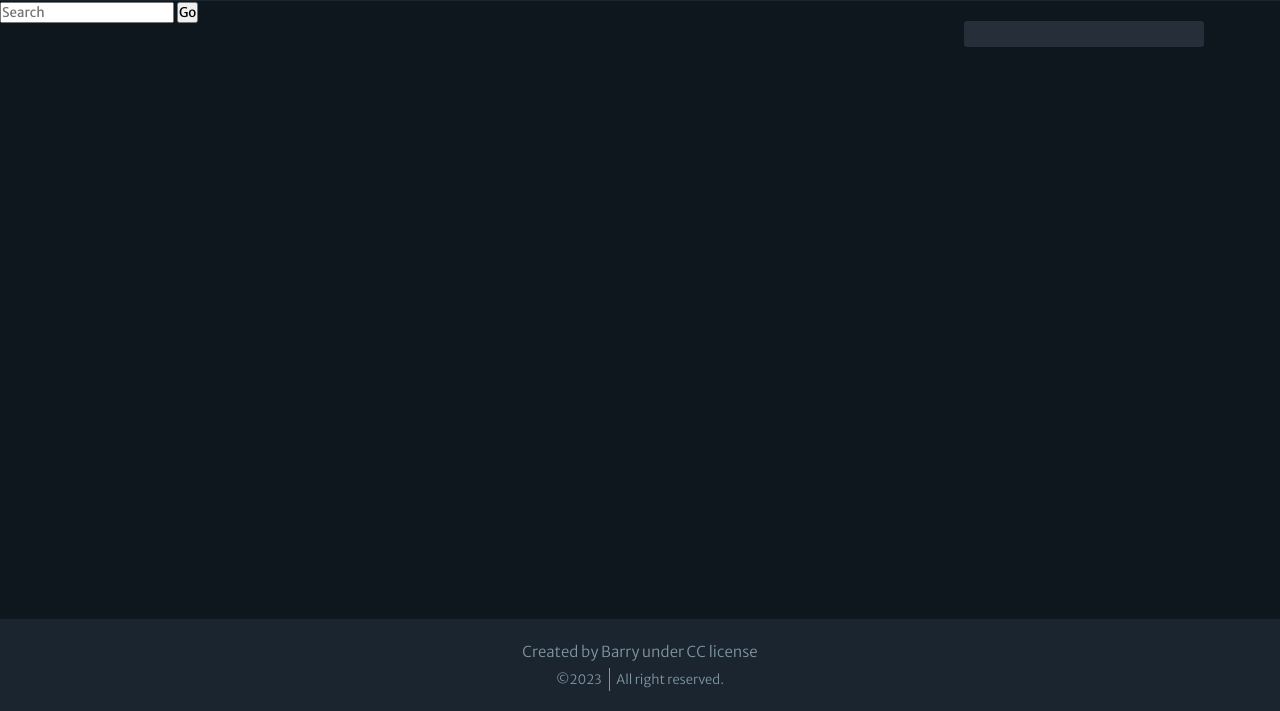
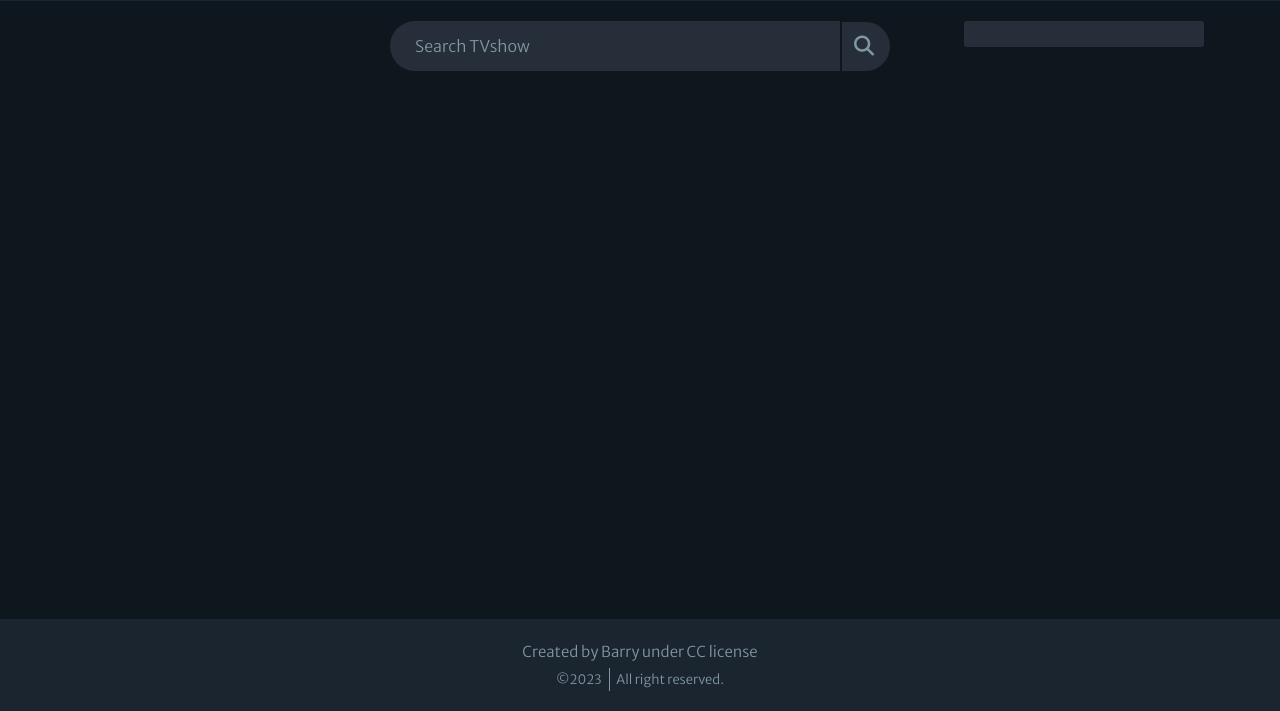
Before and after one commit to 1iceberg1/TVShows-Box, a website built with webpack: page src/index.html in a window 1280 px wide. Shown: the part 89-800 px from the top of the page. Built offline with nearby package versions, Linux system fonts and the light colour scheme; no server answers.

Commit message:
change searchBar style

```diff
--- a/src/index.html
+++ b/src/index.html
@@ -29,8 +29,8 @@
     </section>
 
     <section id="searchBar">
-      <input type="text" placeholder="Search" name="search" id="search">
-      <button type="button" id="searchBtn">Go</button>
+      <input type="text" placeholder="Search TVshow" name="search" id="search">
+      <button type="submit" id="searchBtn"><i class="fa-solid fa-magnifying-glass"></i></button>
     </section>
 
     <section id="home">
--- a/src/style.css
+++ b/src/style.css
@@ -122,6 +122,60 @@ header #link a:first-child {
 }
 
 /* home interface */
+#searchBar {
+  width: fit-content;
+  margin: 20px auto;
+  display: flex;
+  align-items: center;
+  gap: 2px;
+}
+
+#search {
+  width: 450px;
+  height: 50px;
+  padding: 0px 25px;
+  border: none;
+  outline: none;
+  border-top-left-radius: 50px;
+  border-bottom-left-radius: 50px;
+  color: var(--text-color);
+  background-color: #252e39;
+  font-size: 16px;
+  font-weight: 300;
+}
+
+#search::placeholder {
+  font-size: 16px;
+  color: var(--text-color);
+}
+
+#search:focus {
+  background-color: #1b2530;
+}
+
+#searchBtn {
+  border: none;
+  padding: 14px 16px 14px 12px;
+  border-top-right-radius: 50px;
+  border-bottom-right-radius: 50px;
+  background-color: #252e39;
+}
+
+#searchBtn:hover {
+  cursor: pointer;
+  background-color: #1b2530;
+}
+
+#searchBtn:hover .fa-magnifying-glass {
+  color: #fff;
+}
+
+.fa-magnifying-glass {
+  font-size: 20px;
+  color: var(--text-color);
+}
+
+
 #counter {
   position: absolute;
   text-align: center;
```
